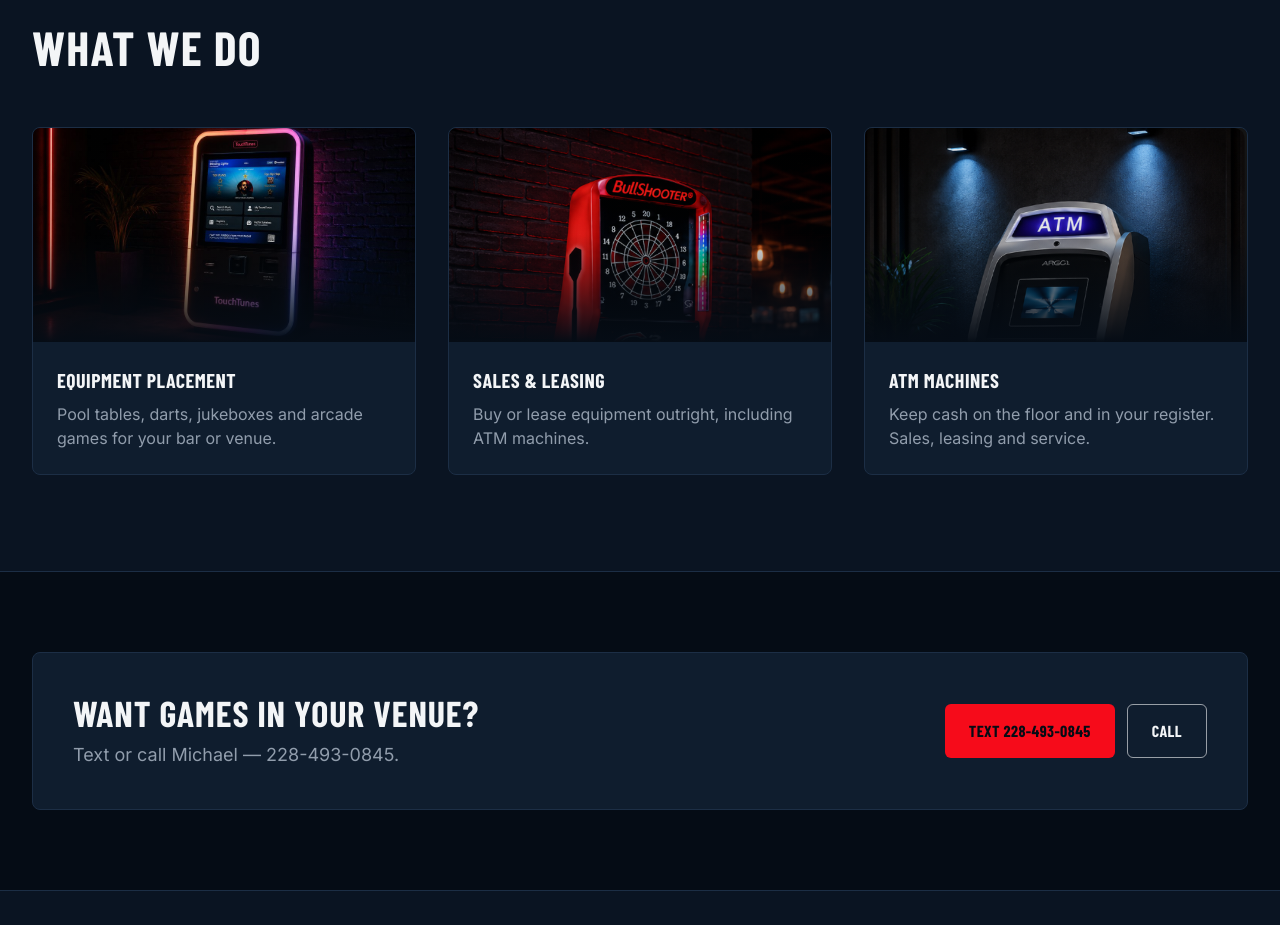
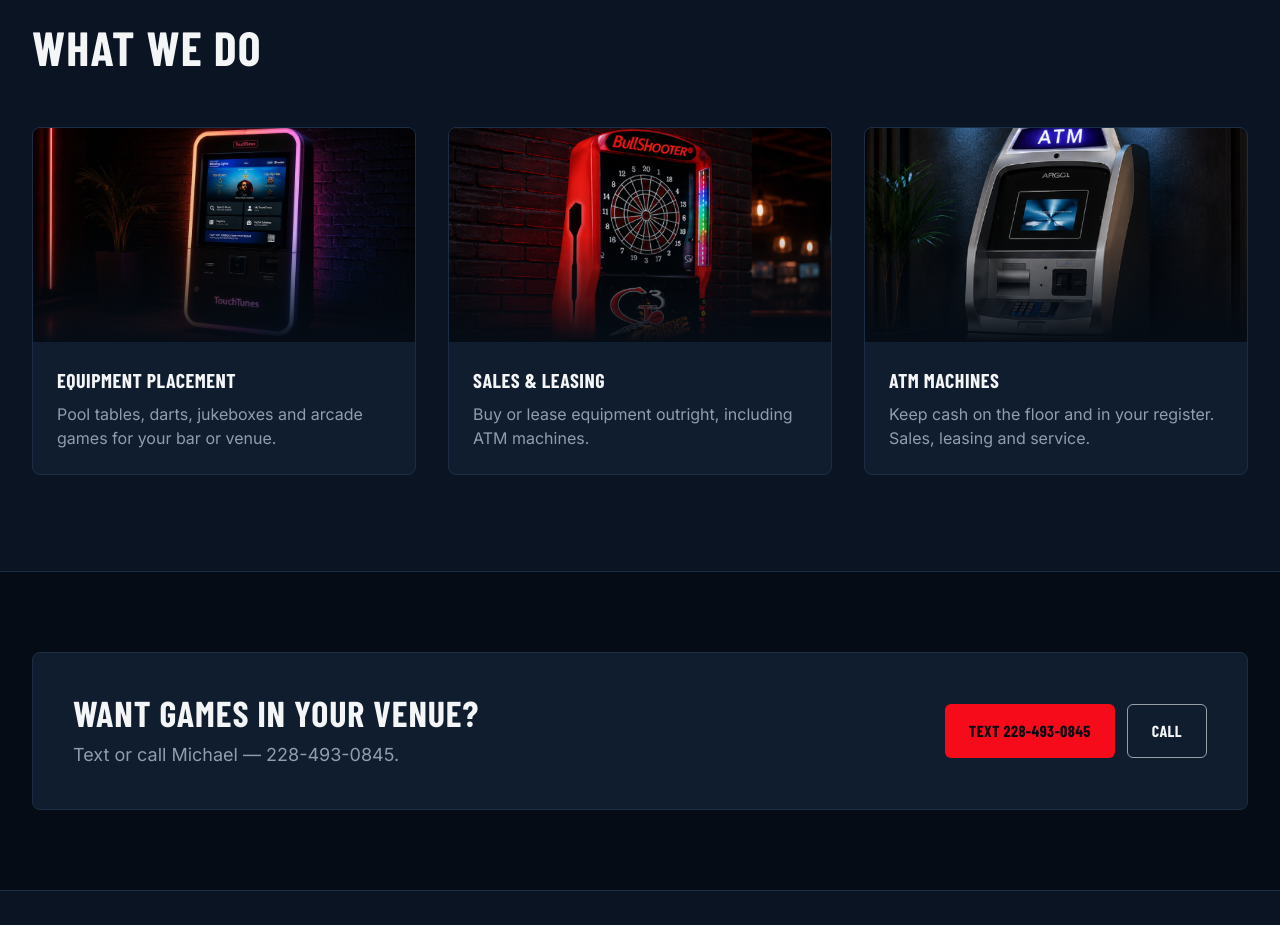
Before and after one commit to WyattLadner/HancockAmusement, a Next.js app: page / in a window 1280 px wide. Shown: the part 1880-2805 px from the top of the page. Built offline with nearby package versions, Linux system fonts and the light colour scheme.

Commit message:
Services: dial in ATM/dartboard crop (machine top at frame top)

```diff
--- a/app/page.js
+++ b/app/page.js
@@ -15,14 +15,14 @@
     copy: "Buy or lease equipment outright, including ATM machines.",
     img: "/images/svc-darts.png",
     alt: "Arachnid G3 Fire electronic dartboard",
-    pos: "top",
+    pos: "50% 15%",
   },
   {
     title: "ATM Machines",
     copy: "Keep cash on the floor and in your register. Sales, leasing and service.",
     img: "/images/svc-atm.png",
     alt: "Triton ATM",
-    pos: "top",
+    pos: "50% 30%",
   },
 ];
 
@@ -157,7 +157,8 @@
                     src={s.img}
                     alt={s.alt}
                     loading="lazy"
-                    className={`absolute inset-0 w-full h-full object-cover ${s.pos === "top" ? "object-top" : "object-center"}`}
+                    className="absolute inset-0 w-full h-full object-cover"
+                    style={{ objectPosition: s.pos || "center" }}
                     width={800}
                     height={450}
                   />
```
